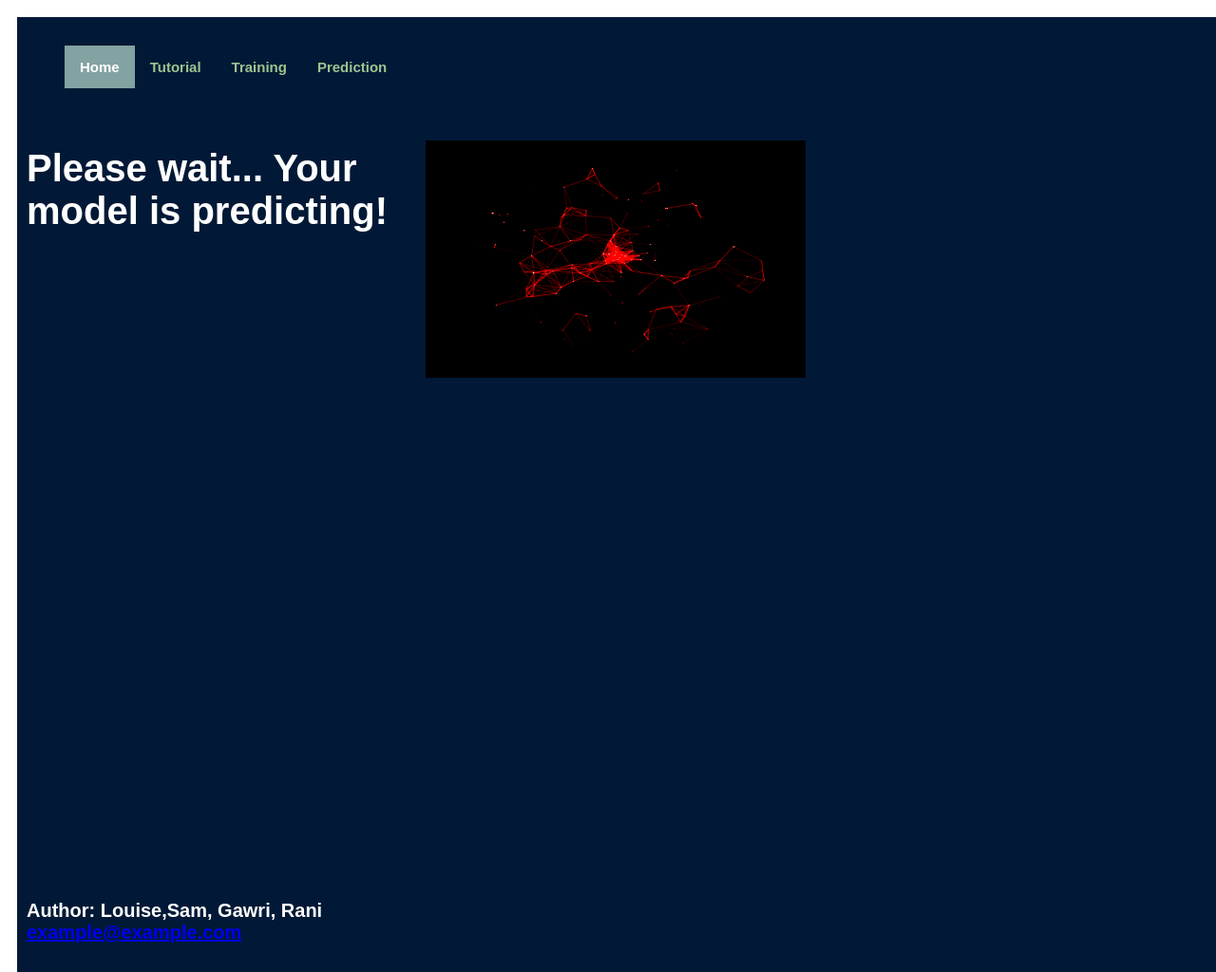
After one commit to Sammac-dev/unihack_2022, a FastAPI app: template templates/predict-pending.html in a window 1280 px wide. The commit adds this page. Shown: the whole page at 95% size. Run offline with FastAPI, Linux system fonts and the light colour scheme; the template is opened without the code that fills it, so the values that code supplies are empty; some libraries are stand-ins or nearby versions.

Commit message:
starter code for prediction page flow

```diff
--- a/app.py
+++ b/app.py
@@ -130,7 +130,12 @@ async def predict(request: Request, background_tasks : BackgroundTasks, model_pa
 
     return templates.TemplateResponse('predict-pending.html', {'request': request})
 
+@app.get('/predict-complete')
+def predict_complete(request: Request):
+    global model_complete
 
+    if model_complete is True:
+        return templates.TemplateResponse('predict-complete.html', {'request': request})
 
 if __name__ == '__main__':
     # runs the uvicorn web server for the application to run
--- /dev/null
+++ b/static/style_predict_pending.css
@@ -0,0 +1,90 @@
+.header {
+    list-style-type: none;
+  margin: 0;
+  padding: 0;
+ background-color:cornsilk;
+overflow: hidden;
+}
+
+.header a {
+    float: left;
+    color:#9FC490;
+    text-align: center;
+    padding: 14px 16px;
+    text-decoration: none;
+    font-size: 15px;
+    font-family:Arial, Helvetica, sans-serif;
+}
+
+.header a:hover{
+    background-color:darkgray;
+    color: black;
+}
+
+.header a.home {
+    background-color: #82A3A1;
+    color: white;
+}
+
+li{
+    display: inline;
+}
+
+.container{
+    width: 100vw;
+    height:100vh;
+    font-family: 'Quicksand',sans-serif;
+    font-weight: bold;
+    font-size: 20px;
+    color: white;
+
+    display: grid;
+    grid-template-columns: 1fr 1fr 1fr;
+    grid-template-rows: 100px 1fr 1fr 100px;
+
+    /* gap:10px;  */
+     padding:10px;
+    box-sizing:border-box;
+}
+
+
+.container div {
+    padding:10px;
+    /* border: 1px solid #000; */
+    background-color:#011936;
+}
+
+.header{
+grid-column-start: 1;
+grid-column-end: 4;
+}
+
+
+.content-large {
+    grid-row-start: 2;
+    grid-row-end: span 2;
+    grid-column-start: 1;
+    grid-column-end: 2;
+}
+
+.content-middle {
+    grid-row-start: 2;
+    grid-row-end: span 2;
+    grid-column-start: 2;
+    grid-column-end: 3;
+        border: 1px solid rgb(255, 255, 255);
+}
+
+
+.content-small {
+    grid-row-start: 2;
+    grid-row-end: span 2;
+    grid-column-start: 3;
+    grid-column-end: 4;
+}
+
+
+.footer {
+    grid-column-start: 1;
+    grid-column-end: 4;
+}
--- /dev/null
+++ b/templates/predict-pending.html
@@ -0,0 +1,30 @@
+{% extends "base.html" %}
+{% block body %}
+<link rel="stylesheet" href="{{url_for('static', path='style_predict_pending.css')}}" type="text/css" media="all"/>
+
+<div class="container">
+
+    <h1>Please wait... Your model is predicting!</h1>
+    <p>
+        <!-- https://www.demilked.com/gif-animations-replace-loading-screen/  red loading -->
+        <img src= "{{url_for('static', path='images/loading_red.gif')}}" alt= "Loading" width="400px" height="250px">
+    </p>
+
+</div>
+{% endblock %}
+
+{% block script %}
+<script>
+    // every 1000 interval, recheck via status_check page that model_complete is true or false
+    setInterval(function(){
+    //run this code on an interval
+    $.get("/status_check", function(model_complete){
+        console.log(model_complete);
+        // if true, redirect to displaying result page
+        if (model_complete){
+            window.location.replace('/predict-complete');
+        }
+    })
+    }, 1000);
+</script>
+{% endblock %}
```
Also changed, not shown: templates/predict-complete.html (added, +18 -0 lines), templates/predict.html (+4 -4 lines).
